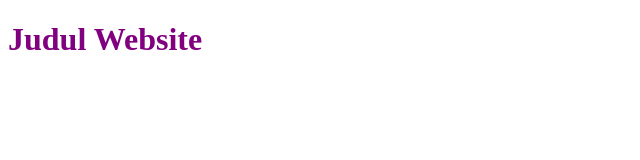
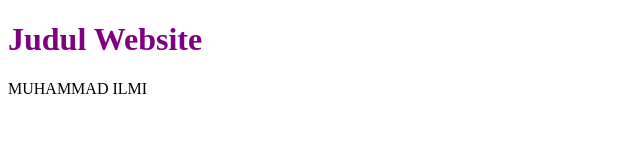
Before and after one commit to rofirahman/sharing-git, a plain HTML site: page index.html in a window 1280 px wide. Shown: the whole page, without its empty margins (0-640 px from the left). Drawn offline with Linux system fonts and the light colour scheme.

Commit message:
menambahkan nama paragrah MUHAMMAD ILMI

```diff
--- a/index.html
+++ b/index.html
@@ -6,5 +6,6 @@
 </head>
 <body>
 	<h1>Judul Website</h1>
+	<p>MUHAMMAD ILMI</p>
 </body>
 </html>
```
